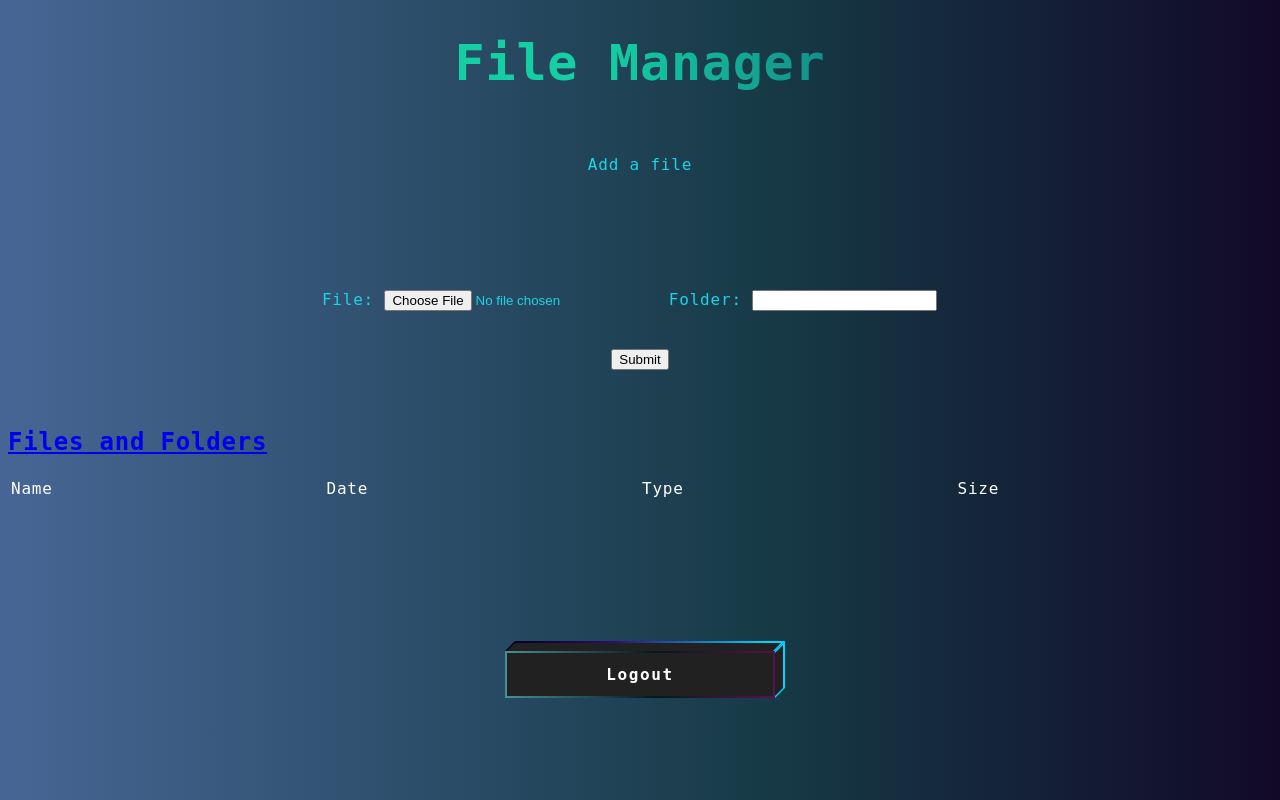
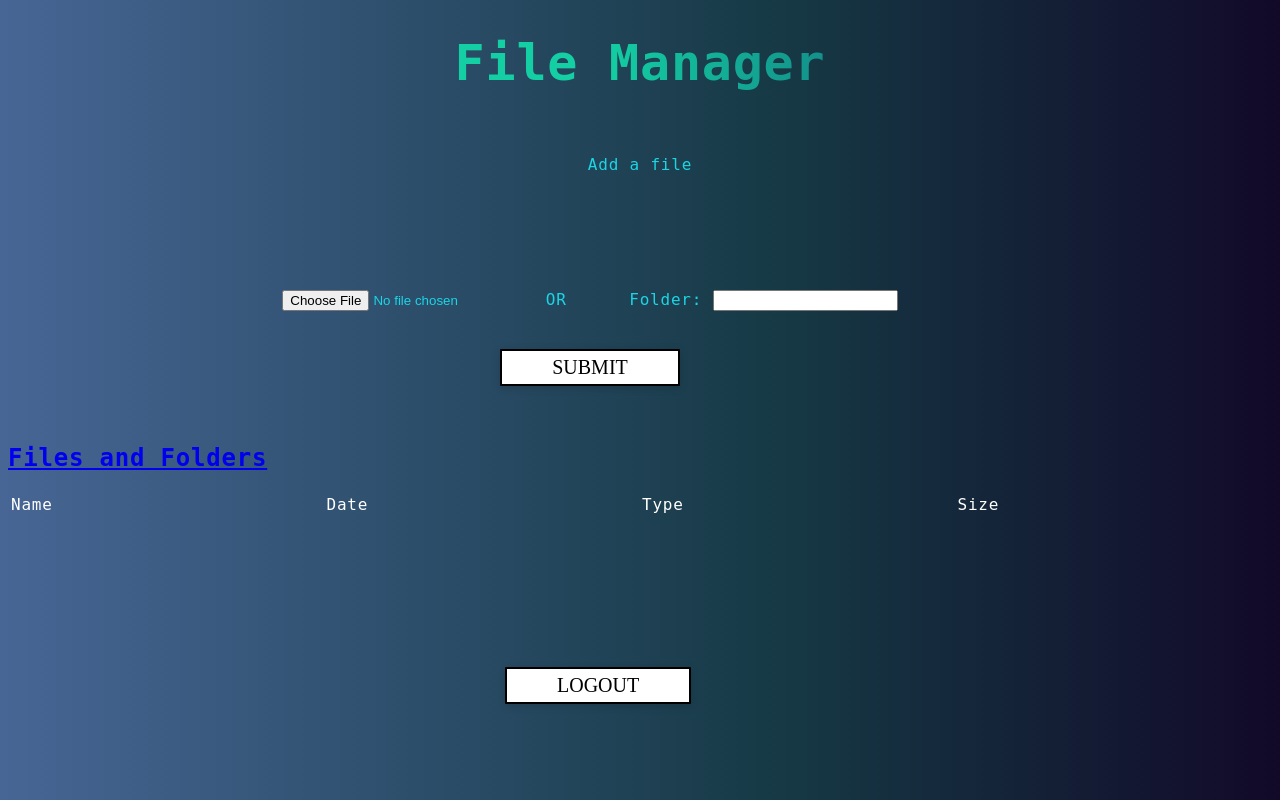
Before and after one commit to Pranoy12/File_Manager, a PHP site: page /File_Manager/filemanager.php in a window 1280 px wide. Run offline with PHP 8.4, Linux system fonts and the light colour scheme; the visitor is signed in with stand-in values (Sample User, id 1); data that the repository does not hold is empty; some libraries are stand-ins or nearby versions.

Commit message:
Changes to be committed: 	modified:   filemanager.php

```diff
--- a/filemanager.php
+++ b/filemanager.php
@@ -420,17 +420,47 @@ background: linear-gradient(90deg, rgba(71,145,149,1) 0%, rgba(4,25,32,1) 55%, r
 .block-cube.block-cube-hover:focus .bg .bg-inner, .block-cube.block-cube-hover:hover .bg .bg-inner {
   top: 100%;
 }
+
+
+
+
+
+.Example-btn8{
+ font-family: Koulen;
+ font-weight: 0;
+ font-size: 20px;
+ color: #000000;
+ background-color: #ffffff;
+ padding: 5px 50px;
+ border: solid #000000 2px;
+ box-shadow: rgba(0, 0, 0, 0.15) 0px 2px 8px;
+ border-radius: 1px;
+ transition : 1000ms;
+ transform: translateY(0);
+ text-transform: uppercase;
+ }
+
+ .Example-btn8:hover{
+ transition : 1000ms;
+ padding: 10px 44px;
+ transform : translateY(-0px);
+ background-color: #000000;
+ color: #ffffff;
+ border: solid 2px #ffffff;
+ }
+
 </style>
 <body>
 <h1>File Manager</h1>
 <p class="para1">Add a file</p>
-<form method="post" enctype="multipart/form-data" class="fileform">
-  File: <input type="file" name="file"/>&nbsp;&nbsp;
-  Folder: <input type="text" name="folder">&nbsp;&nbsp;
+<form method="post" enctype="multipart/form-data" class="fileform" style="padding-right:100px;">
+  <input type="file" name="file"/>
+  OR &nbsp;&nbsp;&nbsp;&nbsp;
+  Folder: <input type="text" name="folder">
   <br>
   <br>
   <br>
-  <button type="submit" name="submit">Submit</button>
+  <button class='Example-btn8' type="submit" name="submit">Submit</button>
 </form>
 
 <br><br>
@@ -501,7 +531,8 @@ background: linear-gradient(90deg, rgba(71,145,149,1) 0%, rgba(4,25,32,1) 55%, r
               var ftype = $(this).attr('data-type');
               var fname = $(this).attr('data-filename');
                deleteItem(id, ftype);
-            }}
+            }},
+          // "download": {name: "Download",icon:'remove'}
         }
       });
     }
@@ -558,7 +589,7 @@ background: linear-gradient(90deg, rgba(71,145,149,1) 0%, rgba(4,25,32,1) 55%, r
   });
 </script>
 <form action="logout.php" method="get" class="form">
-<button class='btn block-cube block-cube-hover' type='submit' name="logout">
+<button class='Example-btn8' type='submit' name="logout">
     <div class='bg-top'>
       <div class='bg-inner'></div>
     </div>
```
